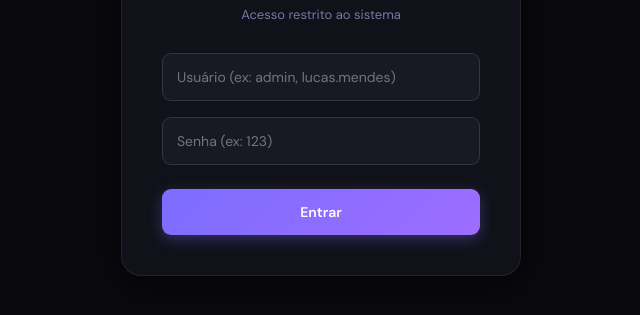
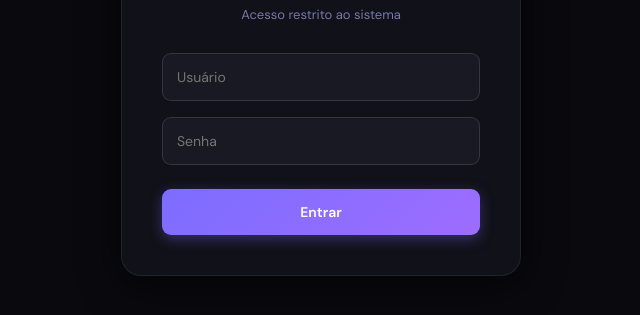
Before and after one commit to JLucasM04/outletpro, a plain HTML site: page outlet-system_3.html in a window 1280 px wide. Shown: the part 301-616 px from the top of the page, without its empty margins (319-959 px from the left). Drawn offline with nearby package versions, Linux system fonts and the light colour scheme.

Commit message:
Fix: Remove placeholder hints from outlet-system_3.html

```diff
--- a/outlet-system_3.html
+++ b/outlet-system_3.html
@@ -1501,9 +1501,9 @@
             <div class="login-logo">OutletPro</div>
             <div class="login-sub">Acesso restrito ao sistema</div>
             <div class="login-form">
-                <input class="f-in" type="text" id="log-user" placeholder="Usuário (ex: admin, lucas.mendes)"
+                <input class="f-in" type="text" id="log-user" placeholder="Usuário"
                     style="padding:14px;font-size:14px">
-                <input class="f-in" type="password" id="log-pass" placeholder="Senha (ex: 123)"
+                <input class="f-in" type="password" id="log-pass" placeholder="Senha"
                     style="padding:14px;font-size:14px" onkeyup="if(event.key==='Enter') doLogin()">
                 <button class="btn btn-primary"
                     style="justify-content:center;padding:14px;font-size:14px;margin-top:8px"
```
